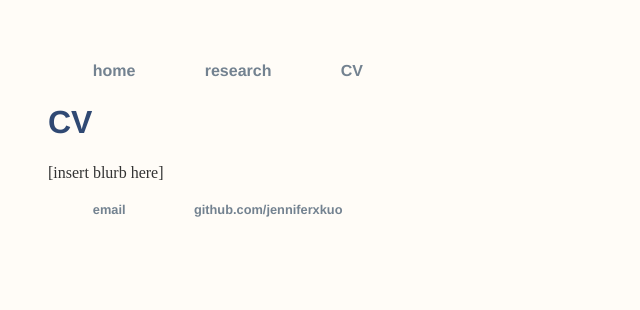
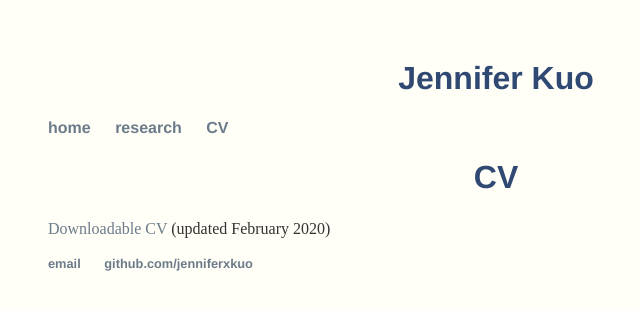
Before and after one commit to jenniferxkuo/jenniferxkuo.github.io, a Jekyll site: the page built from cv/index.html, in a window 1280 px wide. Shown: the top 310 px of the page, without its empty margins (144-784 px from the left). Built offline with Jekyll 4.4.1, drawn with Linux system fonts in a browser that asks for light colours.

Commit message:
change website header

```diff
--- a/_layouts/default.html
+++ b/_layouts/default.html
@@ -7,6 +7,10 @@
 			<title>Jennifer Kuo</title>
 		</head>
 		<body>
+
+		<div class="capsule">
+		<header role="banner" class="topmatter">
+		<h1>Jennifer Kuo</h1>
 		<nav>
 			<ul>
 				<li><a href="/">home</a></li>
@@ -14,6 +18,8 @@
 				<li><a href="/cv">CV</a></li>
 			</ul>
 		</nav>
+	</header>
+
 			<div class="container">
 
 			{{ content }}
--- a/css/main.css
+++ b/css/main.css
@@ -1,7 +1,7 @@
 body {
     margin: 60px auto;
     width: 70%;
-    background-color: #FFFCF7;
+    background-color: #fffef7;
 
 }
 nav ul, footer ul {
@@ -17,7 +17,7 @@ nav ul li, footer ul li {
 a {
     text-decoration: none;
     /* color: #4c7ab0; */
-    color: #738290;
+    color: #6C7B89;
 }
 a:hover {
     text-decoration: underline;
@@ -25,13 +25,14 @@ a:hover {
 
 h1 {
     font-size: 2em;
+    text-align: center;
     font-family:'Helvetica', 'Arial', 'Sans-Serif';
     color: #304973;
 }
 
 h2 {
     font-size: 1.5em;
-    color: #A3C497;
+    color: #80AE6F;
 }
 
 p {
@@ -40,12 +41,12 @@ p {
     color: #333;
 }
 
-ul li{
+ul {
     font-size: 1em;
-    line-height: 1.4em;
+    line-height: 1.2em;
     color: #333;
-    margin: 5%;
-    padding: 0;
+    padding = 1em
+
 }
 
 footer {
@@ -166,12 +167,14 @@ input[type='checkbox'] {
 .lbl-toggle {
   display: block;
   font-family: 'Helvetica', 'Arial', 'Sans-Serif';
-  font-size: 1.17em;
+  font-size: 1em;
   text-transform: none;
   text-align: left;
 
-  padding: 1rem;
-  padding-left: 0px;
+  padding-right: 1rem;
+  padding-top: 1rem;
+  padding-bottom: 1rem;
+  padding-left: none;
   color: currentColor;
   background: none;
 
--- a/cv/index.html
+++ b/cv/index.html
@@ -4,5 +4,5 @@ title: Jennifer Kuo
 ---
 <div class="blurb">
 	<h1>CV</h1>
-	<p>[insert blurb here]</p>
-</div><!-- /.blurb -->
+	<p><a href="https://nbviewer.jupyter.org/github/jenniferxkuo/jenniferxkuo.github.io/blob/master/CV_Feb2020.pdf">Downloadable CV</a> (updated February 2020)</p>
+</div>
```
Lines whose indentation alone changed are shown as unchanged.
